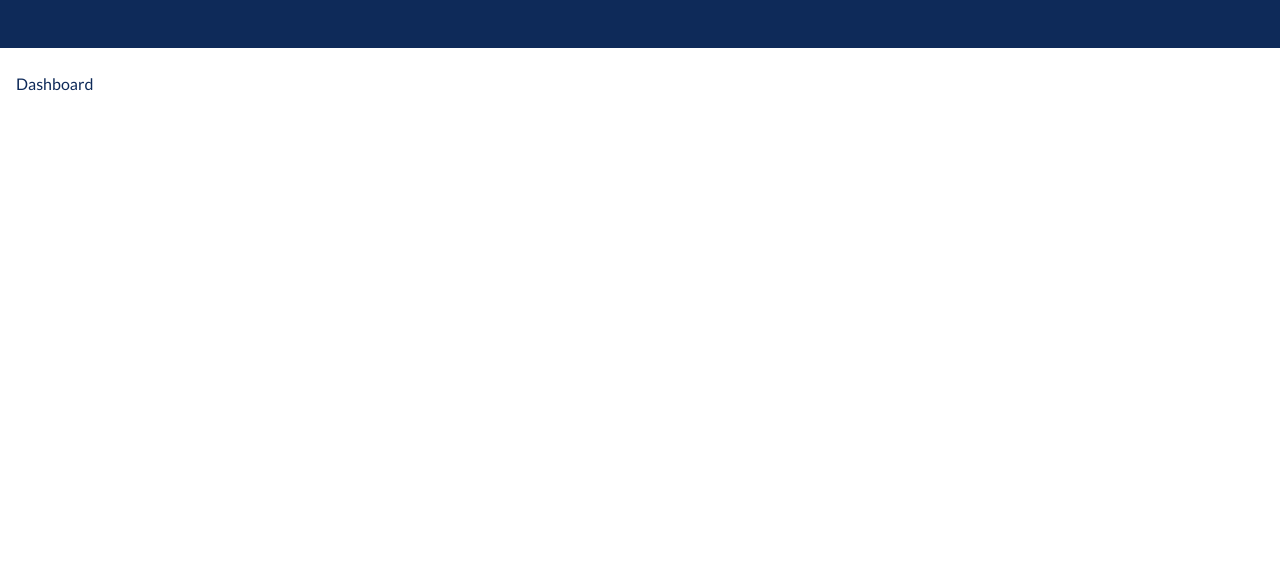
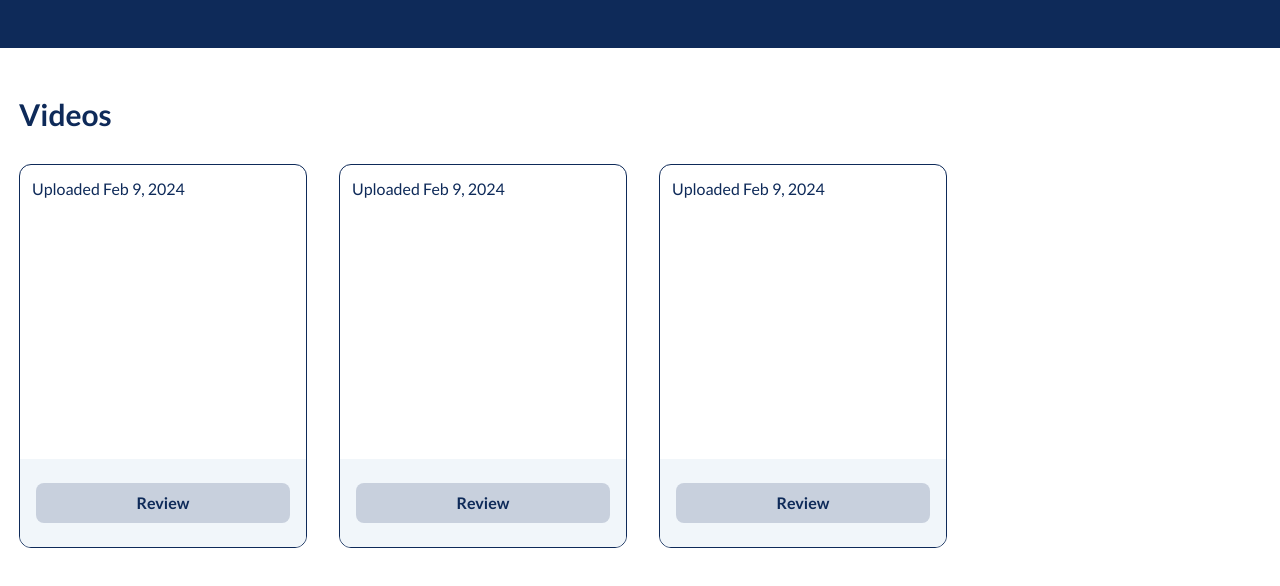
Before and after one commit to Nova-Scotia-Digital-Service/verified-by-video, a React (Create React App) app in the folder web/: page /dashboard in a window 1280 px wide. Shown: the top 586 px of the page. Built offline with nearby package versions, Linux system fonts and the light colour scheme.

Commit message:
Add basic video list to dashboard
Signed-off-by: Wes Lord <weslord@fisgardlabs.com>

```diff
--- a/web/src/pages/dashboard/DashboardPage.tsx
+++ b/web/src/pages/dashboard/DashboardPage.tsx
@@ -1,9 +1,23 @@
-import { DashboardComponent } from './components/DashboardComponent'
+import { VideoData } from '../../types'
+
+import { Video } from './components/Video'
 
 export const DashboardPage: React.FC = () => {
+  const videos: VideoData[] = [
+    { id: 'a', upload_date: new Date(), status: 'Unreviewed' },
+    { id: 'b', upload_date: new Date(), status: 'Unreviewed' },
+    { id: 'c', upload_date: new Date(), status: 'Unreviewed' },
+  ]
+
   return (
-    <div>
-      <DashboardComponent />
+    <div className="container">
+      <h1 className="text-3xl font-bold mt-12 mb-8">Videos</h1>
+
+      <div className="flex gap-8 flex-wrap">
+        {videos.map((video) => {
+          return <Video key={video.id} video={video}></Video>
+        })}
+      </div>
     </div>
   )
 }
--- a/web/src/pages/dashboard/components/DashboardComponent.tsx
+++ /dev/null
@@ -1,7 +0,0 @@
-import React from 'react'
-
-export interface Props {}
-
-export const DashboardComponent: React.FC<Props> = ({}) => {
-  return <div className="flex my-2 p-4">Dashboard</div>
-}
--- /dev/null
+++ b/web/src/pages/dashboard/components/Video.tsx
@@ -0,0 +1,24 @@
+import { VideoData } from '../../../types'
+
+export interface Props {
+  video: VideoData
+}
+
+const date_format: Intl.DateTimeFormatOptions = {
+  month: 'short',
+  year: 'numeric',
+  day: 'numeric',
+}
+
+export const Video: React.FC<Props> = ({ video }) => {
+  return (
+    <div className="flex flex-col overflow-hidden justify-between border shrink-0 grow-0 rounded-xl w-72 h-96">
+      <div className="m-3">Uploaded {video.upload_date.toLocaleDateString('en-CA', date_format)}</div>
+      <div className="flex justify-center items-center px-4 py-6 bg-off-white">
+        <div className="opacity-100 flex justify-center items-center w-full h-10 rounded-lg bg-slate font-bold">
+          Review
+        </div>
+      </div>
+    </div>
+  )
+}
--- /dev/null
+++ b/web/src/types.ts
@@ -0,0 +1,7 @@
+export type ReviewStatus = 'Unreviewed' | 'Approved' | 'Denied'
+
+export interface VideoData {
+  id: string
+  upload_date: Date
+  status: ReviewStatus
+}
--- a/web/tailwind.config.js
+++ b/web/tailwind.config.js
@@ -25,6 +25,11 @@ module.exports = {
       xl: '1440px',
     },
     colors: {
+      black: palette.black,
+      white: palette.white,
+      slate: palette.slate,
+      'off-white': palette.offWhite,
+
       background: palette.white,
       text: palette.navy,
       'header-background': palette.navy,
```
